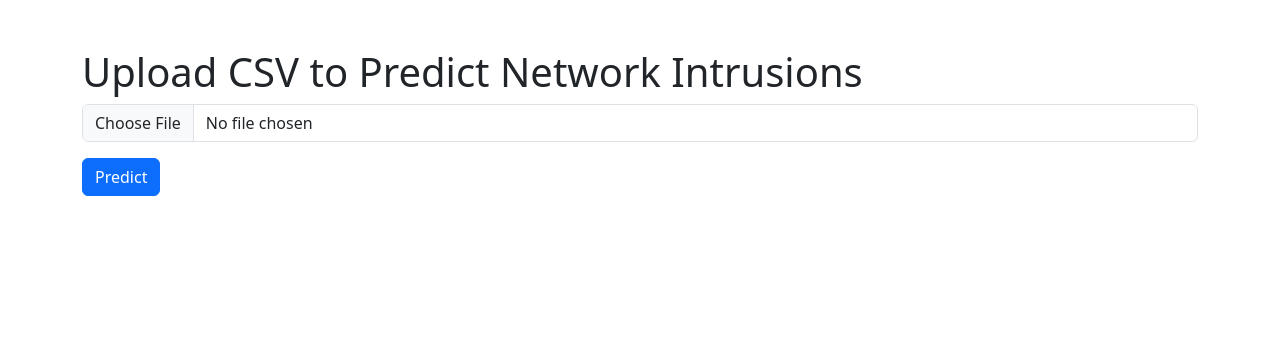
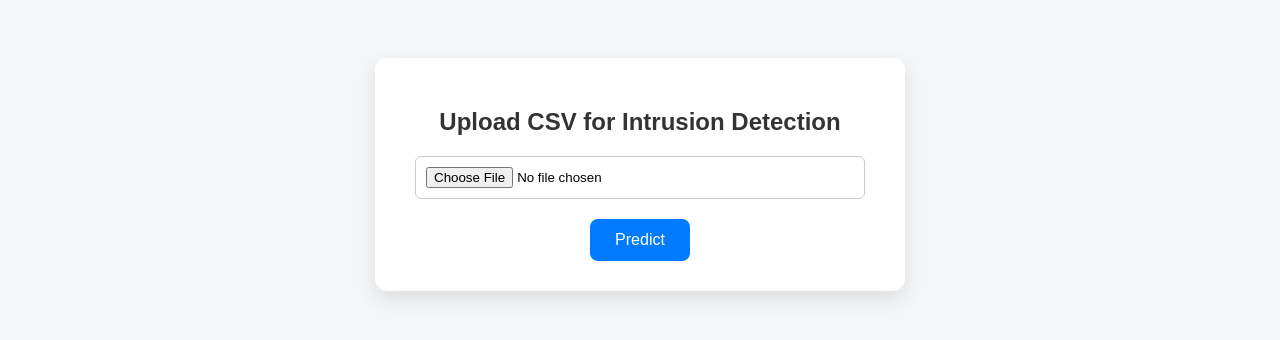
Before and after one commit to parameshwar21/Network-Intrusion-Detection, a Flask app: page / in a window 1280 px wide. Shown: the top 340 px of the page. Run offline with Flask 3, Linux system fonts and the light colour scheme; parts of the project's set-up code (start-up, migrations or seed data) failed here and were passed over.

Commit message:
Update index.html

```diff
--- a/templates/index.html
+++ b/templates/index.html
@@ -1,25 +1,152 @@
 <!DOCTYPE html>
-<html>
+<html lang="en">
 <head>
+    <meta charset="UTF-8">
     <title>Network Intrusion Detection</title>
-    <link rel="stylesheet" href="https://cdn.jsdelivr.net/npm/bootstrap@5.3.0/dist/css/bootstrap.min.css">
+    <style>
+        /* Body styling */
+        body {
+            font-family: Arial, sans-serif;
+            background-color: #f4f6f8;
+            display: flex;
+            flex-direction: column;
+            align-items: center;
+            padding: 50px 20px;
+        }
+
+        /* Card styling */
+        .upload-card {
+            background-color: #ffffff;
+            padding: 30px 40px;
+            border-radius: 12px;
+            box-shadow: 0 8px 20px rgba(0, 0, 0, 0.1);
+            text-align: center;
+            width: 100%;
+            max-width: 450px;
+        }
+
+        .upload-card h2 {
+            margin-bottom: 20px;
+            color: #333;
+        }
+
+        .upload-card input[type="file"] {
+            margin-bottom: 20px;
+            padding: 10px;
+            border: 1px solid #ccc;
+            border-radius: 6px;
+            width: 100%;
+            box-sizing: border-box;
+            cursor: pointer;
+        }
+
+        .upload-card button {
+            background-color: #007BFF;
+            color: #fff;
+            border: none;
+            padding: 12px 25px;
+            border-radius: 8px;
+            cursor: pointer;
+            font-size: 16px;
+            transition: 0.3s ease;
+        }
+
+        .upload-card button:hover {
+            background-color: #0056b3;
+            transform: scale(1.05);
+        }
+
+        /* Scrollable table container */
+        .table-container {
+            width: 95%;
+            overflow-x: auto;
+            margin-top: 30px;
+        }
+
+        table {
+            border-collapse: collapse;
+            width: 100%;
+            min-width: 900px; /* Adjust according to number of columns */
+        }
+
+        th, td {
+            border: 1px solid #333;
+            padding: 8px;
+            text-align: center;
+            word-wrap: break-word;
+        }
+
+        th {
+            background-color: #555;
+            color: white;
+            position: sticky;
+            top: 0;
+        }
+
+        .normal {
+            background-color: #b2fab4; /* Green */
+        }
+
+        .attack {
+            background-color: #f4b4b4; /* Red */
+        }
+
+        /* Download button */
+        .download-btn {
+            margin-top: 15px;
+            background-color: #28a745;
+            color: #fff;
+            border: none;
+            padding: 10px 20px;
+            border-radius: 8px;
+            cursor: pointer;
+            font-size: 15px;
+            text-decoration: none;
+            display: inline-block;
+            transition: 0.3s ease;
+        }
+
+        .download-btn:hover {
+            background-color: #1e7e34;
+            transform: scale(1.05);
+        }
+    </style>
 </head>
 <body>
-<div class="container mt-5">
-    <h1>Upload CSV to Predict Network Intrusions</h1>
-    <form action="/predict" method="post" enctype="multipart/form-data">
-        <div class="mb-3">
-            <input type="file" name="file" class="form-control" required>
+    <div class="upload-card">
+        <h2>Upload CSV for Intrusion Detection</h2>
+        <form action="/predict" method="post" enctype="multipart/form-data">
+            <input type="file" name="file" required>
+            <button type="submit">Predict</button>
+        </form>
+    </div>
+
+    {% if table_data %}
+        <h3>Predictions:</h3>
+        <div class="table-container">
+            <table>
+                <thead>
+                    <tr>
+                        {% for col in columns %}
+                            <th>{{ col }}</th>
+                        {% endfor %}
+                    </tr>
+                </thead>
+                <tbody>
+                    {% for row in table_data %}
+                        <tr class="{{ 'normal' if row['Prediction']=='normal' else 'attack' }}">
+                            {% for col in columns %}
+                                <td>{{ row[col] }}</td>
+                            {% endfor %}
+                        </tr>
+                    {% endfor %}
+                </tbody>
+            </table>
         </div>
-        <button type="submit" class="btn btn-primary">Predict</button>
-    </form>
 
-    {% if table_html %}
-        <h2 class="mt-5">Predictions</h2>
-        <div class="table-responsive">
-            {{ table_html | safe }}
-        </div>
+        <a href="/download/{{ download_file }}" class="download-btn" target="_blank">
+            Download CSV with Predictions
+        </a>
     {% endif %}
-</div>
 </body>
 </html>
```
